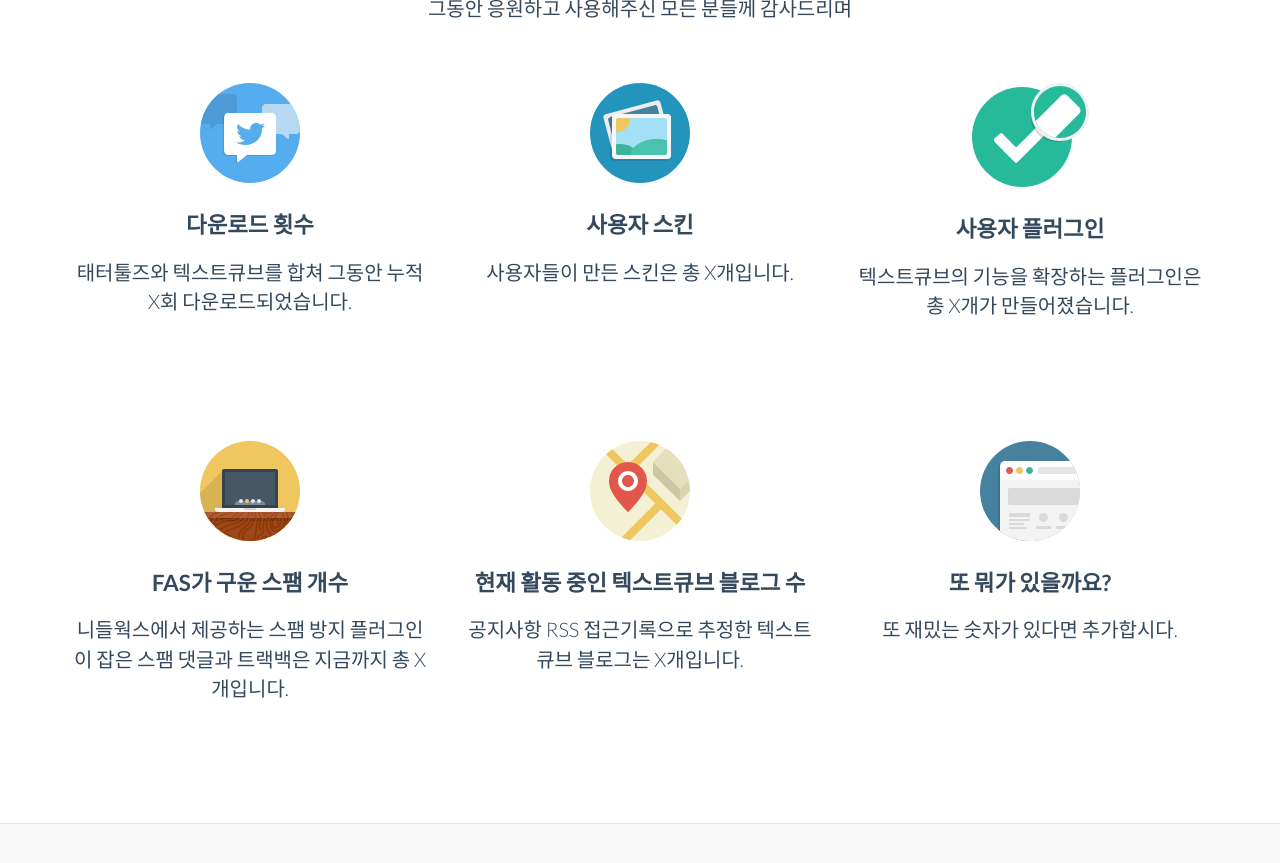
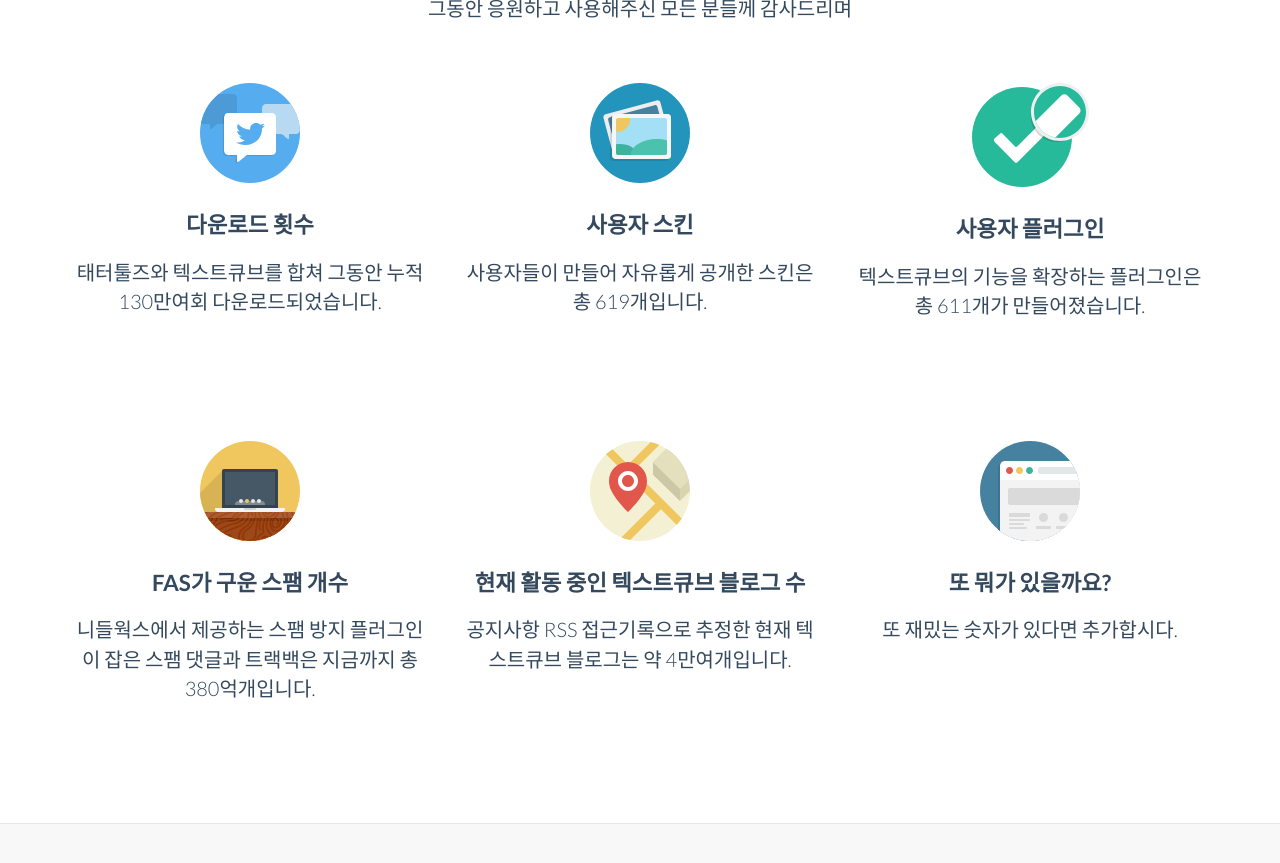
Before and after one commit to Needlworks/10yr-anniversary, a Jekyll site: the page built from index.html, in a window 1280 px wide and 900 px high, scrolled down 1112 px. Shown: the top 863 px of the window. Built offline with Jekyll 4.4.1, drawn with Linux system fonts in a browser that asks for light colours; nearby versions of some CDN libraries.

Commit message:
refs #0 : modified - numbers
 -

```diff
--- a/index.html
+++ b/index.html
@@ -41,7 +41,7 @@
       <div class="col-sm-4 wow fadeInDown text-center">
         <img class="rotate" src="img/icon/tweet.svg" alt="Generic placeholder image">
         <h3>다운로드 횟수</h3>
-        <p class="lead">태터툴즈와 텍스트큐브를 합쳐 그동안 누적 X회 다운로드되었습니다.</p>
+        <p class="lead">태터툴즈와 텍스트큐브를 합쳐 그동안 누적 130만여회 다운로드되었습니다.</p>
 
         <!-- <p><a class="btn btn-embossed btn-primary view" role="button">View Details</a></p> -->
       </div><!-- /.col-lg-4 -->
@@ -49,14 +49,14 @@
       <div class="col-sm-4 wow fadeInDown text-center">
         <img  class="rotate" src="img/icon/picture.svg" alt="Generic placeholder image">
          <h3>사용자 스킨</h3>
-         <p class="lead">사용자들이 만든 스킨은 총 X개입니다.</p>
+         <p class="lead">사용자들이 만들어 자유롭게 공개한 스킨은 총 619개입니다.</p>
          <!-- <p><a class="btn btn-embossed btn-primary view" role="button">View Details</a></p> -->
       </div><!-- /.col-lg-4 -->
 
       <div class="col-sm-4 wow fadeInDown text-center">
         <img  class="rotate" src="img/icon/retina.svg" alt="Generic placeholder image">
          <h3>사용자 플러그인</h3>
-        <p class="lead">텍스트큐브의 기능을 확장하는 플러그인은 총 X개가 만들어졌습니다.</p>
+        <p class="lead">텍스트큐브의 기능을 확장하는 플러그인은 총 611개가 만들어졌습니다.</p>
         <!-- <p><a class="btn btn-embossed btn-primary view" role="button">View Details</a></p> -->
       </div><!-- /.col-lg-4 -->
 
@@ -67,14 +67,14 @@
       <div class="col-sm-4  wow fadeInDown text-center">
         <img class="rotate" src="img/icon/laptop.svg" alt="Generic placeholder image">
         <h3>FAS가 구운 스팸 개수</h3>
-        <p class="lead">니들웍스에서 제공하는 스팸 방지 플러그인이 잡은 스팸 댓글과 트랙백은 지금까지 총 X개입니다.</p>
+        <p class="lead">니들웍스에서 제공하는 스팸 방지 플러그인이 잡은 스팸 댓글과 트랙백은 지금까지 총 380억개입니다.</p>
        <!-- <p><a class="btn btn-embossed btn-primary view" role="button">View Details</a></p> -->
       </div><!-- /.col-lg-4 -->
 
       <div class="col-sm-4 wow fadeInDown text-center">
         <img  class="rotate" src="img/icon/map.svg" alt="Generic placeholder image">
          <h3>현재 활동 중인 텍스트큐브 블로그 수</h3>
-         <p class="lead">공지사항 RSS 접근기록으로 추정한 텍스트큐브 블로그는 X개입니다.</p>
+         <p class="lead">공지사항 RSS 접근기록으로 추정한 현재 텍스트큐브 블로그는 약 4만여개입니다.</p>
          <!-- <p><a class="btn btn-embossed btn-primary view" role="button">View Details</a></p> -->
       </div><!-- /.col-lg-4 -->
 
```
Also changed, not shown: trivia.md (+1 -1 lines).
